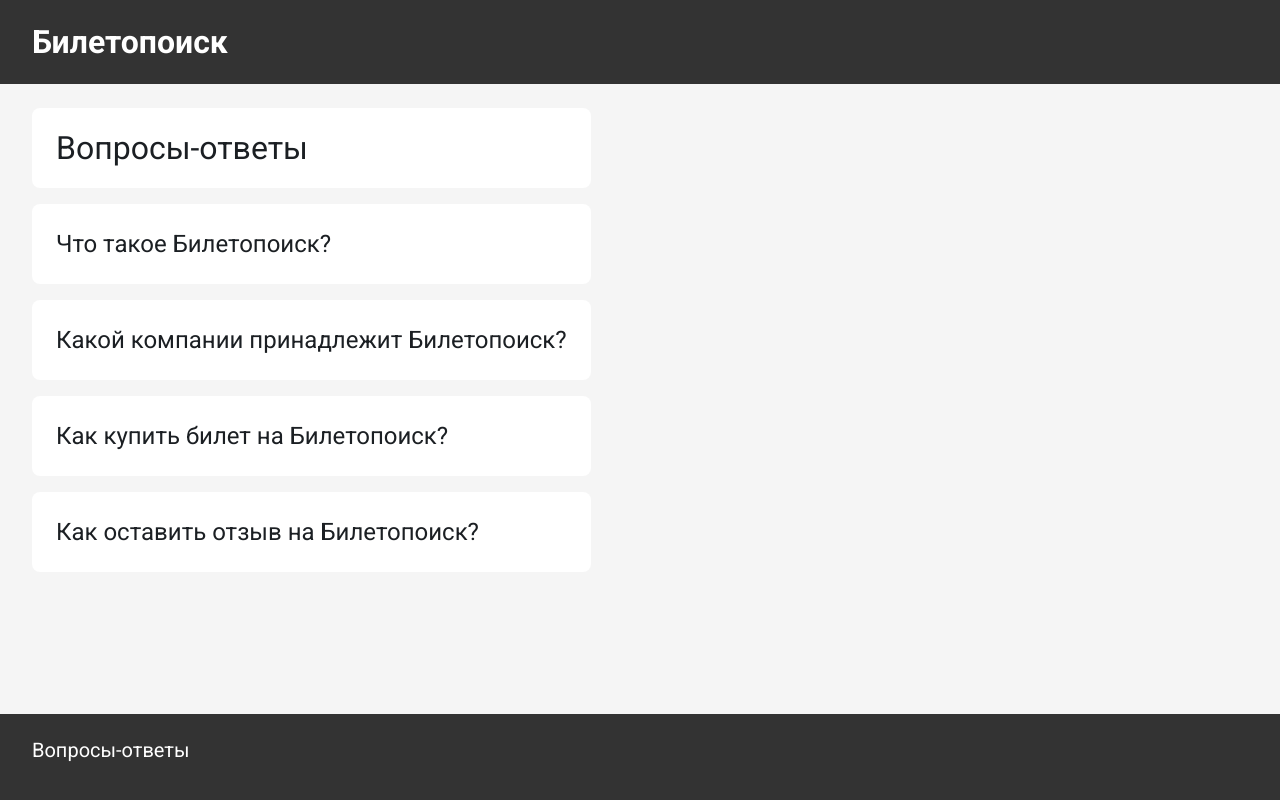
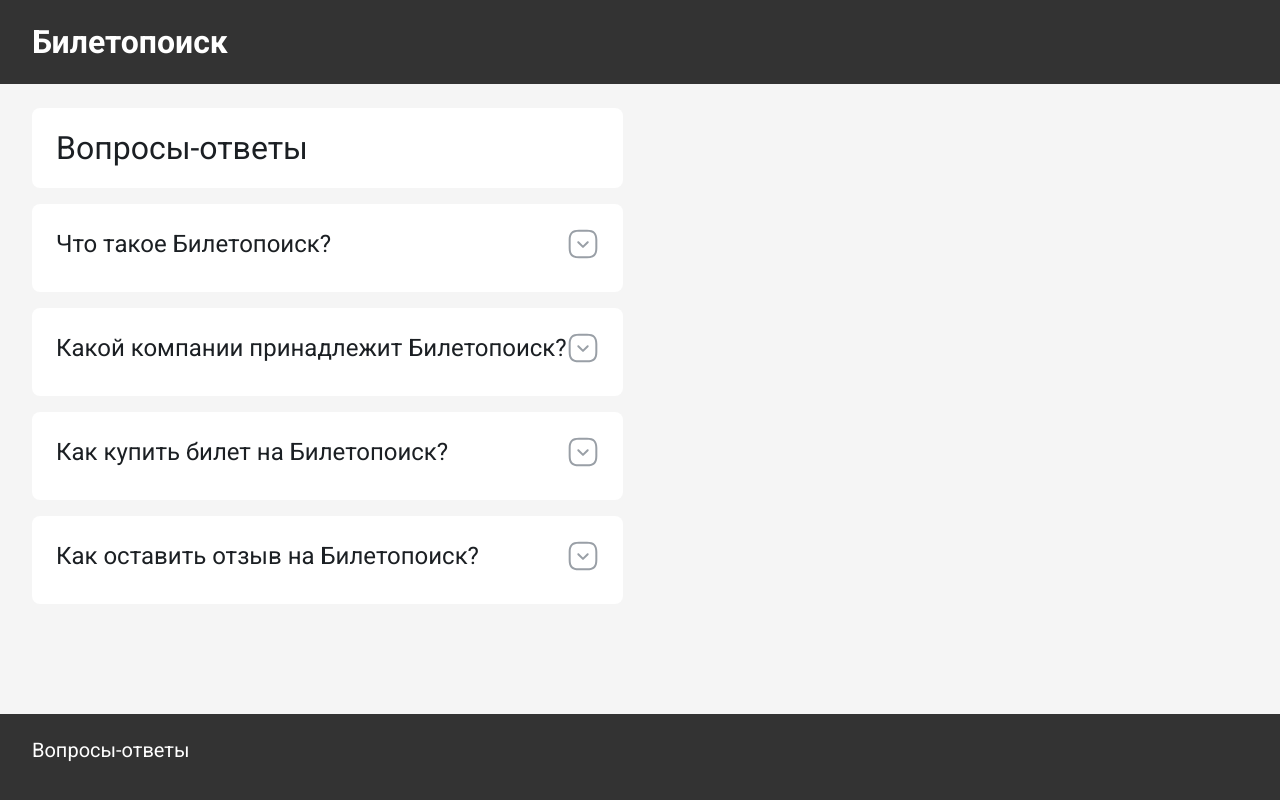
Before and after one commit to liza-rd-brain/react-homework, a Next.js app: page /faq in a window 1280 px wide. Built offline with nearby package versions, Linux system fonts and the light colour scheme.

Commit message:
done accordion style

```diff
--- a/src/app/faq/page.tsx
+++ b/src/app/faq/page.tsx
@@ -11,6 +11,7 @@
 
 import classnames from "classnames";
 import styles from "./styles.module.scss";
+import { ArrowIcon } from "@/component/Icon/Arrow";
 
 type ContextType = { isOn: boolean; setIsOn: (isOn: boolean) => void };
 type MenuContextType = {
@@ -103,9 +104,22 @@
             [styles.summary__caption]: !hasInteract,
           })}
         >
-          <div>{title}</div>
+          <div className={classnames(styles.summary__header)}>
+            <div>{title}</div>
+            {hasInteract && (
+              <div
+                className={classnames(styles.icon__wrapper, {
+                  [styles.icon__wrapper__reversed]: activeGroup,
+                })}
+              >
+                <ArrowIcon color="#999FA6" />
+              </div>
+            )}
+          </div>
+
           {activeGroup === title && <div>{children}</div>}
         </summary>
+        <div className={classnames(styles.icon__wrapper)}></div>
       </details>
     );
   };
--- a/src/app/faq/styles.module.scss
+++ b/src/app/faq/styles.module.scss
@@ -28,6 +28,8 @@
     padding: 24px;
     display: flex;
     flex-direction: column;
+
+
     gap: $small-gap;
     background-color: $white;
     border-radius: 8px;
@@ -35,6 +37,12 @@
     list-style: none;
     cursor: pointer;
 
+    &__header {
+        display: flex;
+        flex-direction: row;
+        justify-content: space-between
+
+    }
 
     @include fontType($fz-6, $medium-font-weight, $medium-line-height, $text-primary-color);
 
@@ -45,33 +53,11 @@
     }
 }
 
-
-.container {
-    display: flex;
-    flex-direction: column;
-
+.icon__wrapper {
+    pointer-events: none;
+    &__reversed {
+        &>* {
+            transform: rotate(180deg);
+        }
+    }
 }
-
-.image {
-    width: 100px;
-    height: 120px;
-    background-color: red;
-}
-
-.card__items__wrapper {
-    width: 100%;
-    display: flex;
-    justify-content: space-between;
-
-}
-
-
-.card__controller {
-    display: flex;
-
-}
-
-.review {
-    margin: 24px;
-    padding: 24px;
-}
```
